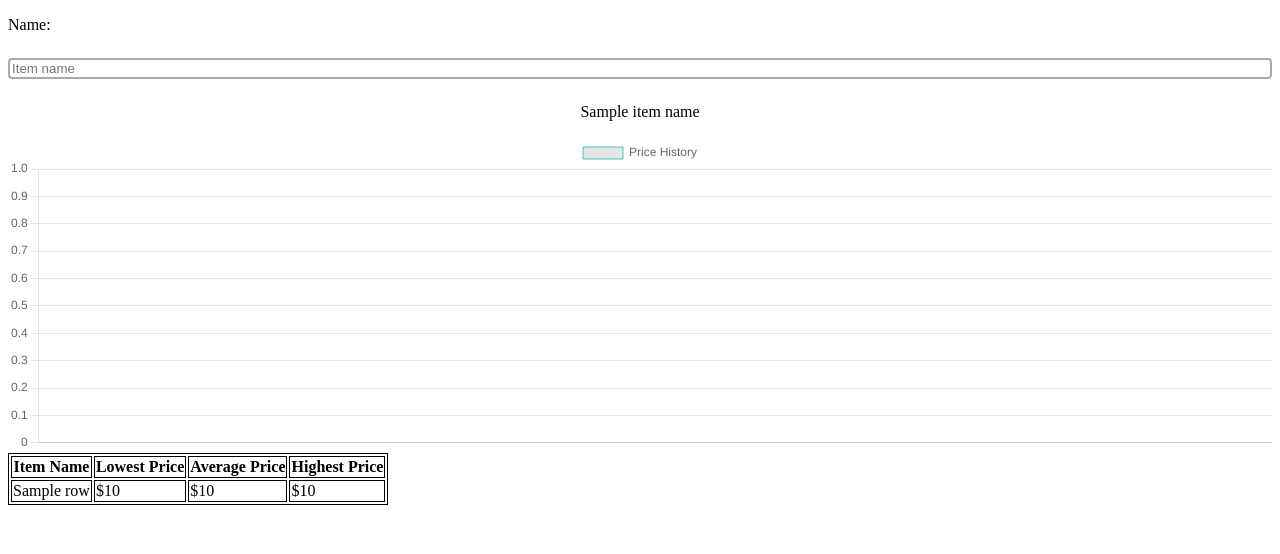
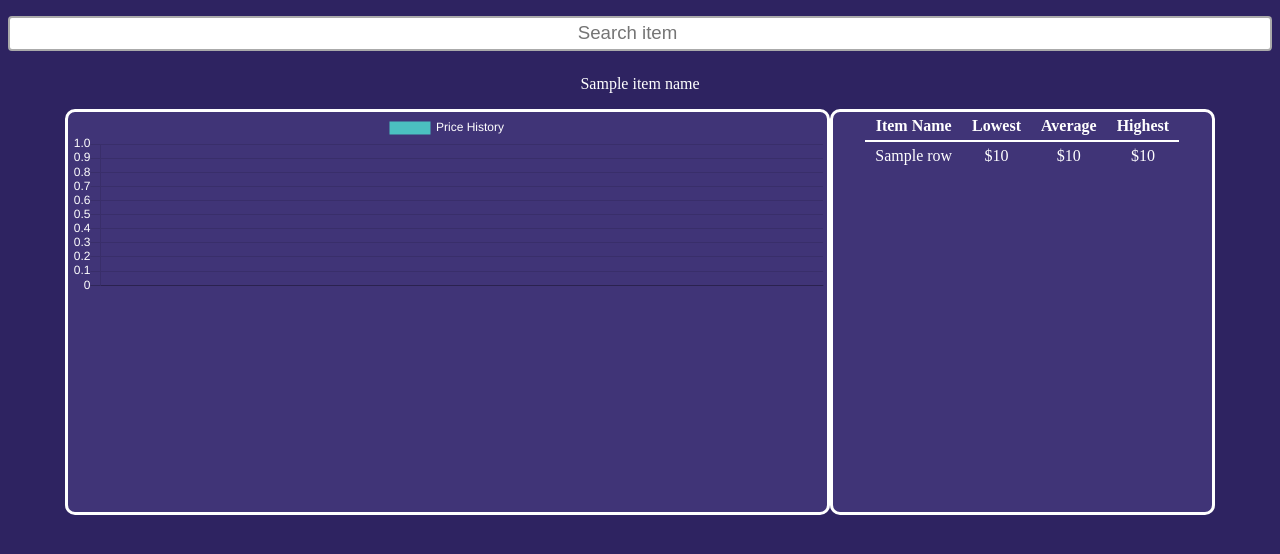
Before and after one commit to Kyrobi/ShopViewer, a Flask app: template templates/displayitem.html in a window 1280 px wide. Shown: the top 554 px of the page. Run offline with Flask 2, Linux system fonts and the light colour scheme; the template is opened without the code that fills it: most values are stand-ins (such as "Sample title", 1, 10 or a date in 2020); parts of the project's set-up code (start-up, migrations or seed data) failed here and were passed over; some libraries are stand-ins or nearby versions.

Commit message:
HTML Styling

```diff
--- a/PriceHistory.py
+++ b/PriceHistory.py
@@ -69,7 +69,7 @@ def getPriceHistoryForItem(itemName):
     for i in cursor:
         prices.append(i[1])
         times.append(i[0])
-        print(i)
+        # print(i)
 
     connection.close()
 
--- a/main.py
+++ b/main.py
@@ -213,4 +213,5 @@ x = threading.Thread(target=updateScheduleTimer)
 x.daemon = True
 x.start()
 
-app.run(host="0.0.0.0", port=80)
+if __name__ == '__main__':
+    app.run(host="0.0.0.0", port=25580)
--- a/static/style.css
+++ b/static/style.css
@@ -1,5 +1,85 @@
+body {
+    background-color: #2e2361;
+}
+
+h2 {
+    color: white;
+    text-align: center;
+    -webkit-text-stroke: 0.3px black;
+}
+
+
+.flexbox-container1 {
+    padding-top: 90px;
+    display: flex;
+    justify-content: center;
+    align-items: center;
+}
+
+.flexbox-container2 {
+    display: flex;
+    justify-content: center;
+    align-items: center;
+}
+
+.flexbox-item{
+    width: 200px;
+    margin: 10px;
+    /* border: 3px solid #333;
+    background-color: #dfdfdf; */
+}
+
+.flexbox-item-logo{
+    max-width: 500px;
+    max-height: 500px;
+    min-height: 100px;
+}
+
+.flexbox-item-textbox{
+    min-height: 100px;
+    min-width: 400px;
+    justify-content: center;
+    align-items: center;
+}
+
+
+
+
+
+/* Used to put graphs and display item price*/
+.flexbox-container3 {
+    display: flex;
+    justify-content: center;
+    max-width: 100%;
+
+}
+
+
+.flexbox-item-graph{
+    min-height: 400px;
+    min-width: 60%;
+    background-color: #403477;
+    border-color: white;
+    border-style: solid;
+    border-radius: 10px;
+}
+
+.flexbox-item-price{
+    min-height: 200px;
+    min-width: 30%;
+    background-color: gray;
+    background-color: #403477;
+    border-color: white;
+    border-style: solid;
+    border-radius: 10px;
+}
+
+
+
+
 input[type=text]{
     width:100%;
+    text-align: center;
     border:2px solid #aaa;
     border-radius: 4px;
     margin: 8px 0;
@@ -14,6 +94,29 @@ input[type=text]:focus{
     box-shadow: 0 0 8px 0 dodgerblue;
 }
 
-table, th, td {
-    border:1px solid black;
+th, td {
+    /* border:1px solid black; */
+    padding-top: 5px;
+    padding-bottom: 5px;
+    padding-left: 10px;
+    padding-right: 10px;
 }
+
+table {
+    border-collapse: collapse;
+  }
+
+table tr {
+    border-bottom: 2px solid rgb(255, 255, 255);
+}
+
+table tr:last-child {
+    border: 0;
+}
+
+#textbox{
+    height:3.5ex;
+    font-size:14pt;
+}
+
+img {max-width:100%;}
--- a/templates/displayitem.html
+++ b/templates/displayitem.html
@@ -6,14 +6,13 @@
     <meta name="viewport" content="width=device-width, initial-scale=1.0">
     <link rel="stylesheet" type="text/css" href="{{ url_for('static', filename='style.css') }}">
     <script src="https://cdnjs.cloudflare.com/ajax/libs/Chart.js/2.5.0/Chart.min.js"></script>
-    <title>Balls Website</title>
+    <title>Cynagen Shop Viewer</title>
 </head>
 
 <body>
 
     <form action="/" method="post">
-        <p>Name: </p>
-        <input autocomplete="off" list="validItems" type="text" placeholder="Item name" name="itemInput"/>
+        <input id="textbox" autocomplete="off" list="validItems" type="text" placeholder="Search item" name="itemInput" maxlength="4"/>
         <datalist id="validItems">
             {% for row in listOfItems %}
             <option value="{{row}}">
@@ -22,11 +21,46 @@
     </form>
 
 
-    <p style="text-align:center">{{ itemName }}</p>
-    <div>
-        <canvas id="myChart" width="400" height="100"></canvas>
-      </div>
-      <script src="https://cdn.jsdelivr.net/npm/chart.js"></script>
+    <p style="text-align:center; color: white;">{{ itemName }}</p>
+
+
+
+    <div class="flexbox-container3">
+
+
+        <div class="flexbox-item-graph">
+            <div>
+                <canvas id="myChart" width="400" height="100"></canvas>
+            </div>
+        </div>
+
+
+
+        <div class="flexbox-item-price">
+            <table style="color: white; text-align: center; margin: 0 auto;">
+                <tr>
+                    <th>Item Name</th>
+                    <th>Lowest</th>
+                    <th>Average</th>
+                    <th>Highest</th>
+                </tr>
+
+
+                {% for row in foundItems %}
+                <tr>
+                    <td>{{row.getName()}}</td>
+                    <td>${{row.getLowestPrice()}}</td>
+                    <td>${{row.getAveragePrice()}}</td>
+                    <td>${{row.getHighestPrice()}}</td>
+                </tr>
+                {% endfor %}
+            </table>
+        </div>
+
+    </div>
+
+
+
    <script>
    const ctx = document.getElementById('myChart').getContext('2d');
    const myChart = new Chart(ctx, {
@@ -35,6 +69,7 @@
           labels: {{ times | safe}},
           datasets: [{
               label: 'Price History',
+              backgroundColor: "#fff",
               data: {{ prices | safe}}, // Data on Y axis
               borderWidth: 1,
               borderColor: "rgb(75, 192, 192)",
@@ -44,39 +79,32 @@
       },
 
 
+      options: {
+        legend: {
+             labels: {
+                  fontColor: 'white'
+                 }
+              },
+        scales: {
+            yAxes: [{
+                ticks: {
+                    fontColor: 'whtie'
+                },
+            }],
+          xAxes: [{
+                ticks: {
+                    fontColor: 'white'
+                },
+            }]
+        }
+    }
+
+
+
    });
    </script>
 
-    <table>
 
-        <tr>
-            <th>Item Name</th>
-            <th>Lowest Price</th>
-            <th>Average Price</th>
-            <th>Highest Price</th>
-        </tr>
-
-        {% for row in foundItems %}
-        <tr>
-            <td>{{row.getName()}}</td>
-            <td>${{row.getLowestPrice()}}</td>
-            <td>${{row.getAveragePrice()}}</td>
-            <td>${{row.getHighestPrice()}}</td>
-        </tr>
-        {% endfor %}
-
-
-        <!-- {% for row in foundItems %}
-        <tr>
-            <td>{{row.getName()}}</td>
-            <td>${{row.getLowestPrice()}}</td>
-            <td>${{row.getAveragePrice()}}</td>
-            <td>${{row.getHighestPrice()}}</td>
-        </tr>
-        {% endfor %} -->
-
-
-    </table>
 
 </body>
 </html>
```
Also changed, not shown: templates/index.html (+18 -3 lines), static/assets/PriceCheckerLogo.png (added), static/assets/PriceCheckerLogo.webp (added), static/assets/PriceCheckerLogo2.png (added), static/assets/PriceCheckerLogo2.webp (added), static/favicon.ico (added).
